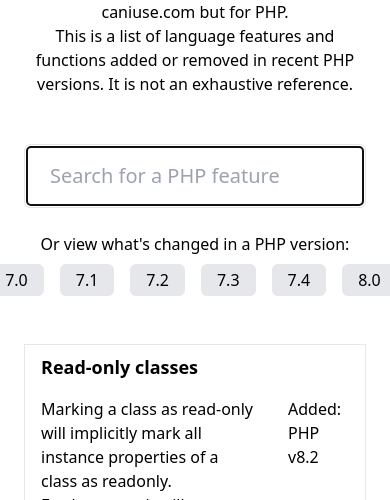
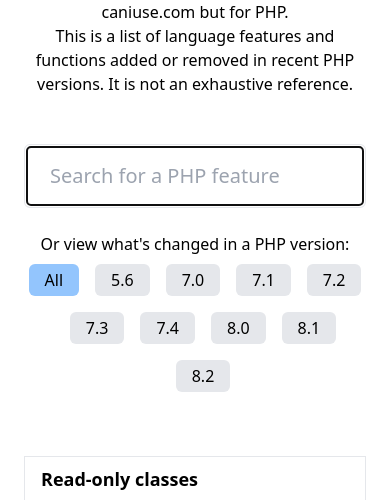
Before and after one commit to rosswintle/can-i-php, a website: page index.html in a window 390 px wide. Shown: the part 344-844 px from the top of the page. Drawn offline with nearby package versions, Linux system fonts and the light colour scheme.

Commit message:
Fix version button wrapping on small screens

```diff
--- a/index.html
+++ b/index.html
@@ -80,13 +80,13 @@
         <p class="mb-2">
             Or view what's changed in a PHP version:
         </p>
-        <ul class="flex w-full justify-center mb-12">
+        <ul class="flex flex-wrap w-full justify-center mb-12">
             <li>
-                <button @click="versionFilter=''" class="leading-none px-4 py-2 rounded-md transition" :class="versionFilter === '' ? 'bg-blue-300' : 'bg-gray-200'">All</button>
+                <button @click="versionFilter=''" class="leading-none mb-4 px-4 py-2 rounded-md transition" :class="versionFilter === '' ? 'bg-blue-300' : 'bg-gray-200'">All</button>
             </li>
             <template x-for="version in versions">
                 <li>
-                    <button x-text="version.version" @click="versionFilter=version.version" class="leading-none px-4 py-2 rounded-md transition ml-4" :class="versionFilter === version.version ? 'bg-blue-300' : 'bg-gray-200'"></button>
+                    <button x-text="version.version" @click="versionFilter=version.version" class="leading-none mb-4 px-4 py-2 rounded-md transition ml-4" :class="versionFilter === version.version ? 'bg-blue-300' : 'bg-gray-200'"></button>
                 </li>
             </template>
         </ul>
```
Also changed, not shown: dist/style.css.
